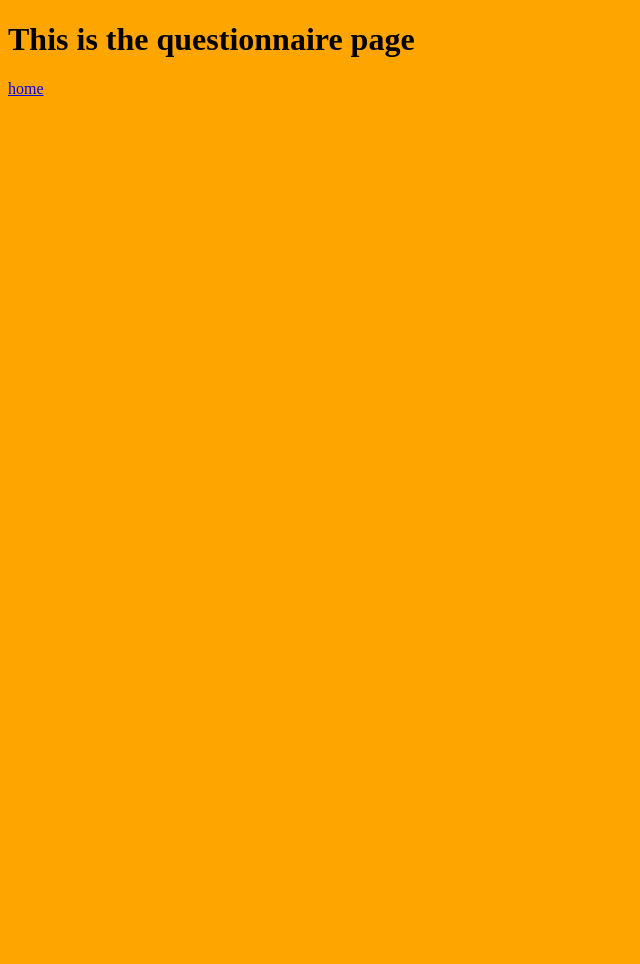
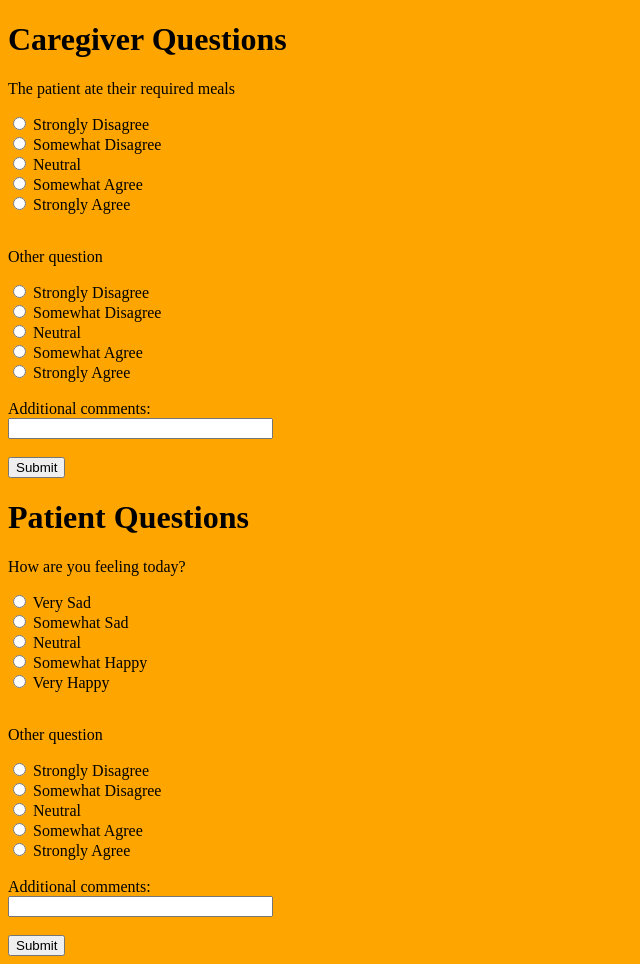
Before and after one commit to mikaela-beakley/NouriSync, a plain HTML site: page web/src/templates/questionnaire.html in a window 1280 px wide. Shown: the whole page, without its empty margins (0-640 px from the left). Before the commit the page ends 800 px from the top, so only its background shows below. Drawn offline with Linux system fonts and the light colour scheme.

Commit message:
Write questionnaire.html, create caregiver and patient forms

```diff
--- a/web/src/templates/questionnaire.html
+++ b/web/src/templates/questionnaire.html
@@ -8,7 +8,101 @@
     <script src="../static/javascript/questionnaire.js" defer></script>
 </head>
 <body>
-    <h1>This is the questionnaire page</h1>
-    <a href="/">home</a>
+    <div class="main-content-questionnaire">
+        <div class="questionnaire-form-caregiver">
+            <h1>Caregiver Questions</h1>
+            <form action="/questionnaire-caregiver-info" method="post" class="questionnaire caregiver-questionnaire">
+                <div class="scale-question">
+                    <p>The patient ate their required meals</p>
+                    <input type="radio" name="scale-question-1" id="strongly-disagree" value=0>
+                    <label for="strongly-disagree">Strongly Disagree</label>
+                    <br>
+                    <input type="radio" name="scale-question-1" id="somewhat-disagree" value=1>
+                    <label for="somewhat-disagree">Somewhat Disagree</label>
+                    <br>
+                    <input type="radio" name="scale-question-1" id="neutral" value=2>
+                    <label for="neutral">Neutral</label>
+                    <br>
+                    <input type="radio" name="scale-question-1" id="somewhat-agree" value=3>
+                    <label for="somewhat-agree">Somewhat Agree</label>
+                    <br>
+                    <input type="radio" name="scale-question-1" id="strongly-agree" value=4>
+                    <label for="strongly-agree">Strongly Agree</label>
+                </div>
+                <br>
+                <div class="scale-question">
+                    <p>Other question</p>
+                    <input type="radio" name="scale-question-2" id="strongly-disagree" value=0>
+                    <label for="strongly-disagree">Strongly Disagree</label>
+                    <br>
+                    <input type="radio" name="scale-question-2" id="somewhat-disagree" value=1>
+                    <label for="somewhat-disagree">Somewhat Disagree</label>
+                    <br>
+                    <input type="radio" name="scale-question-2" id="neutral" value=2>
+                    <label for="neutral">Neutral</label>
+                    <br>
+                    <input type="radio" name="scale-question-2" id="somewhat-agree" value=3>
+                    <label for="somewhat-agree">Somewhat Agree</label>
+                    <br>
+                    <input type="radio" name="scale-question-2" id="strongly-agree" value=4>
+                    <label for="strongly-agree">Strongly Agree</label>
+                </div>
+                <br>
+                <label for="comments">Additional comments:</label><br>
+                <input type="text" id="comments" name="comments" value="" size=30>
+                <br>
+                <br>
+                <input type="submit" value="Submit">
+            </form>
+        </div>
+        <div class="main-content-questionnaire">
+            <div class="questionnaire-form-caregiver">
+                <h1>Patient Questions</h1>
+                <form action="/questionnaire-patient-info" method="post" class="questionnaire caregiver-questionnaire">
+                    <div class="scale-question">
+                        <p>How are you feeling today?</p>
+                        <input type="radio" name="scale-question-1" id="strongly-disagree" value=0>
+                        <label for="strongly-disagree">Very Sad</label>
+                        <br>
+                        <input type="radio" name="scale-question-1" id="somewhat-disagree" value=1>
+                        <label for="somewhat-disagree">Somewhat Sad</label>
+                        <br>
+                        <input type="radio" name="scale-question-1" id="neutral" value=2>
+                        <label for="neutral">Neutral</label>
+                        <br>
+                        <input type="radio" name="scale-question-1" id="somewhat-agree" value=3>
+                        <label for="somewhat-agree">Somewhat Happy</label>
+                        <br>
+                        <input type="radio" name="scale-question-1" id="strongly-agree" value=4>
+                        <label for="strongly-agree">Very Happy</label>
+                    </div>
+                    <br>
+                    <div class="scale-question">
+                        <p>Other question</p>
+                        <input type="radio" name="scale-question-2" id="strongly-disagree" value=0>
+                        <label for="strongly-disagree">Strongly Disagree</label>
+                        <br>
+                        <input type="radio" name="scale-question-2" id="somewhat-disagree" value=1>
+                        <label for="somewhat-disagree">Somewhat Disagree</label>
+                        <br>
+                        <input type="radio" name="scale-question-2" id="neutral" value=2>
+                        <label for="neutral">Neutral</label>
+                        <br>
+                        <input type="radio" name="scale-question-2" id="somewhat-agree" value=3>
+                        <label for="somewhat-agree">Somewhat Agree</label>
+                        <br>
+                        <input type="radio" name="scale-question-2" id="strongly-agree" value=4>
+                        <label for="strongly-agree">Strongly Agree</label>
+                    </div>
+                    <br>
+                    <label for="comments">Additional comments:</label><br>
+                    <input type="text" id="comments" name="comments" value="" size=30>
+                    <br>
+                    <br>
+                    <input type="submit" value="Submit">
+                </form>
+            </div>
+        </div>
+    </div>
 </body>
 </html>
```
Also changed, not shown: 1 other file.
